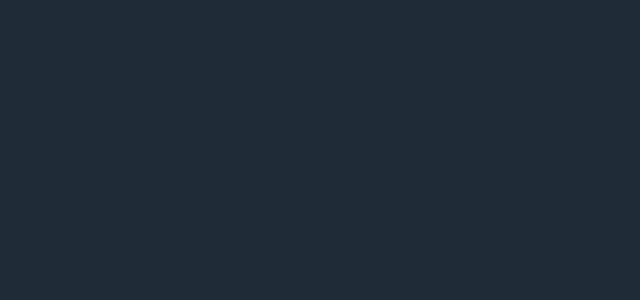
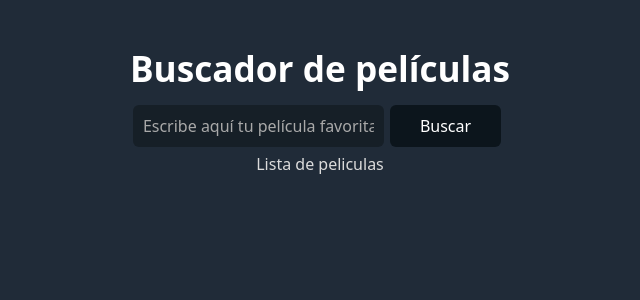
Before and after one commit to davidFCDev/prueba-rapida-26, a React (Vite) app: page / in a window 1280 px wide. Shown: the top 300 px of the page, without its empty margins (320-960 px from the left). Built offline with nearby package versions, Linux system fonts and the light colour scheme.

Commit message:
template

```diff
--- a/src/App.jsx
+++ b/src/App.jsx
@@ -1,7 +1,25 @@
 import "./App.css";
 
 function App() {
-  return <div></div>;
+  return (
+    <div className="page">
+      <header>
+        <h1>Buscador de películas</h1>
+        <form className="form">
+          <input
+            type="text"
+            className="input"
+            placeholder="Escribe aquí tu película favorita"
+          />
+          <button type="submit" className="button">
+            Buscar
+          </button>
+        </form>
+
+        <main>Lista de peliculas</main>
+      </header>
+    </div>
+  );
 }
 
 export default App;
```
